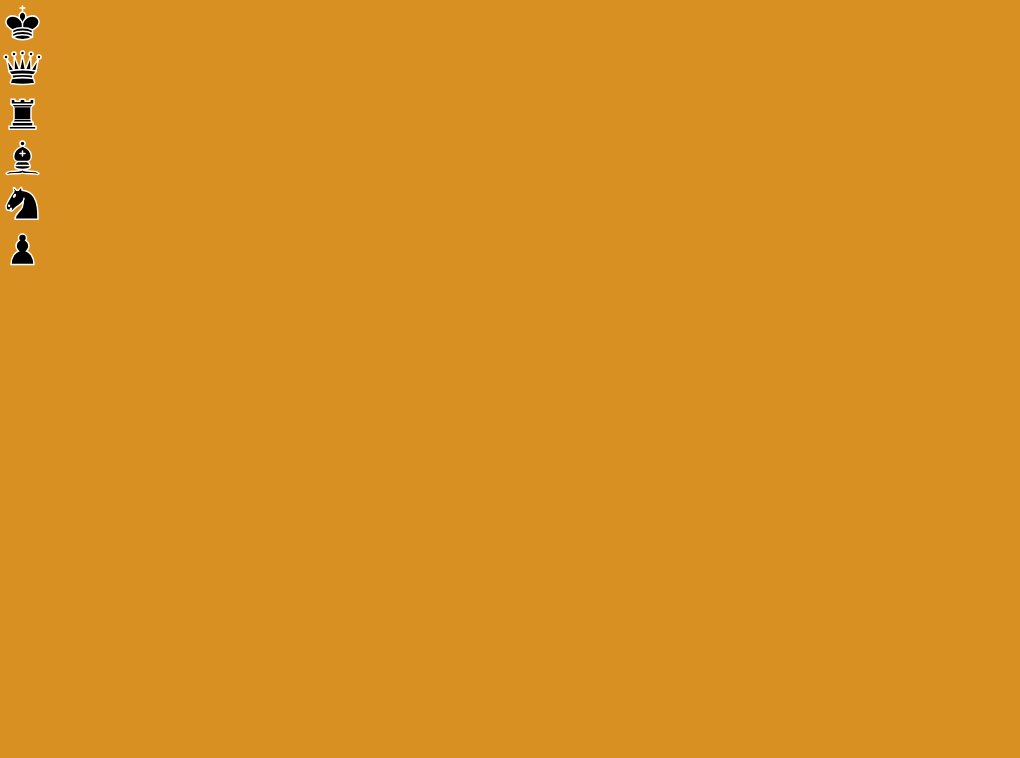
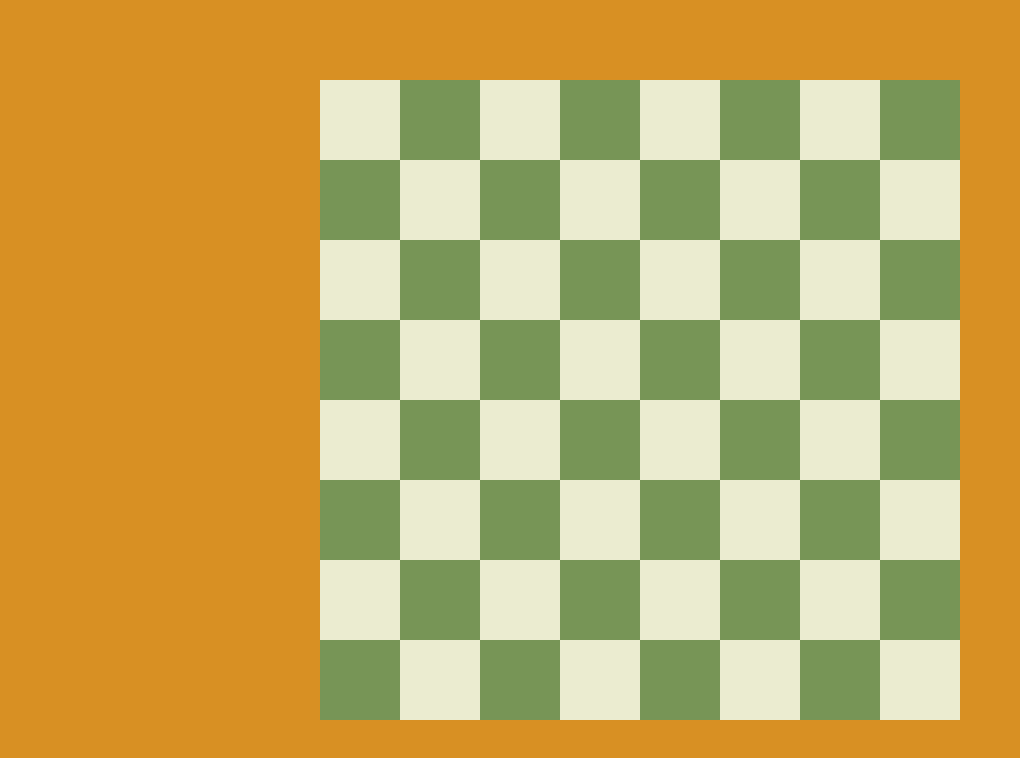
Before and after one commit to MichaelRand0/chess-game, a Next.js app: page / in a window 1280 px wide. Shown: the top 758 px of the page, without its empty margins (0-1020 px from the left). Built offline with nearby package versions, Linux system fonts and the light colour scheme.

Commit message:
:green_heart: Features: Table added

```diff
--- /dev/null
+++ b/src/hooks/table/index.ts
@@ -0,0 +1,15 @@
+import { useEffect, useState } from "react"
+
+export const useTable = () => {
+  const [tableSize, setTableSize] = useState(5120)
+  const [cellSize, setCellSize] = useState(10)
+  useEffect(() => {
+    setCellSize(tableSize / 64)
+  }, [tableSize])
+
+  return {
+    tableSize,
+    setTableSize,
+    cellSize,
+  }
+}
--- a/src/hooks/theme/index.ts
+++ b/src/hooks/theme/index.ts
@@ -1,14 +1,10 @@
 import { useDispatch, useSelector } from "react-redux"
 import { themes } from "./themes"
-import { ThemeName } from "./types"
 import { RootState } from "@/redux/store"
 import { bindActionCreators } from "@reduxjs/toolkit"
 import { themeSlice } from "@/redux/slices/theme.slice"
 
 export const useTheme = () => {
-  const getTheme = (theme: ThemeName) => {
-    return themes[theme]
-  }
   const dispatch = useDispatch()
   const themeSelector = useSelector((state: RootState) => state.theme)
   const { theme } = themeSelector
--- a/src/hooks/theme/themes.ts
+++ b/src/hooks/theme/themes.ts
@@ -8,5 +8,7 @@ export const themes = {
       fill: "black",
       stroke: "white",
     },
+    cellBlack: "#779556",
+    cellWhite: "#EBECD0"
   },
 }
--- /dev/null
+++ b/src/models/Cell.ts
@@ -0,0 +1,4 @@
+export interface ICell {
+  size: number
+  color: string
+}
--- a/src/models/Piece.ts
+++ b/src/models/Piece.ts
@@ -1,4 +1,3 @@
-import { Theme } from "@/hooks/theme/types"
 
 export enum Side {
   white = 'white',
--- a/src/pages/index.tsx
+++ b/src/pages/index.tsx
@@ -1,20 +1,9 @@
-import King from '@/shared/pieces/King'
-import { Side } from '@/models/Piece'
-import Queen from '@/shared/pieces/Queen'
-import Rock from '@/shared/pieces/Rock'
-import Bishop from '@/shared/pieces/Bishop'
-import Knight from '@/shared/pieces/Knight'
-import Pawn from '@/shared/pieces/Pawn'
+import Table from '@/shared/table/Table'
 
 export default function Home() {
   return (
-    <div>
-      <King side={Side.black} />
-      <Queen side={Side.black} />
-      <Rock side={Side.black} />
-      <Bishop side={Side.black} />
-      <Knight side={Side.black} />
-      <Pawn side={Side.black} />
-    </div>
+    <main className='flex items-center justify-center h-screen'>
+      <Table />
+    </main>
   )
 }
--- /dev/null
+++ b/src/shared/table/Cell.tsx
@@ -0,0 +1,11 @@
+import { ICell } from '@/models/Cell'
+import React from 'react'
+
+const Cell = (props: ICell) => {
+  const {size, color} = props
+  return (
+    <div style={{width: size, height: size, backgroundColor: color}}></div>
+  )
+}
+
+export default Cell
--- /dev/null
+++ b/src/shared/table/Table.tsx
@@ -0,0 +1,37 @@
+import React from "react"
+import Cell from "./Cell"
+import { useTheme } from "@/hooks/theme"
+import { useTable } from "@/hooks/table"
+
+type Props = {}
+
+const Table = (props: Props) => {
+  const { theme } = useTheme()
+  const { cellSize } = useTable()
+
+  const cells = () => {
+    let isBlackOdd = true
+    const cellsArr = []
+    for (let i = 1; i <= 64; i++) {
+      const condition = isBlackOdd
+        ? i % 2 === 0
+          ? theme.cellBlack
+          : theme.cellWhite
+        : i % 2 === 0
+        ? theme.cellWhite
+        : theme.cellBlack
+      cellsArr.push(<Cell key={i} size={cellSize} color={condition} />)
+      if (i % 8 === 0) {
+        isBlackOdd = !isBlackOdd
+      }
+    }
+    return cellsArr
+  }
+  return (
+    <div className="flex flex-wrap" style={{ maxWidth: cellSize * 8 }}>
+      {cells()}
+    </div>
+  )
+}
+
+export default Table
--- a/tailwind.config.js
+++ b/tailwind.config.js
@@ -1,7 +1,7 @@
 /** @type {import('tailwindcss').Config} */
 module.exports = {
   content: [
-    './src/pages/**/*.{js,ts,jsx,tsx,mdx}',
+    './src/**/*.{js,ts,jsx,tsx,mdx}',
     './src/components/**/*.{js,ts,jsx,tsx,mdx}',
     './src/app/**/*.{js,ts,jsx,tsx,mdx}',
   ],
```
